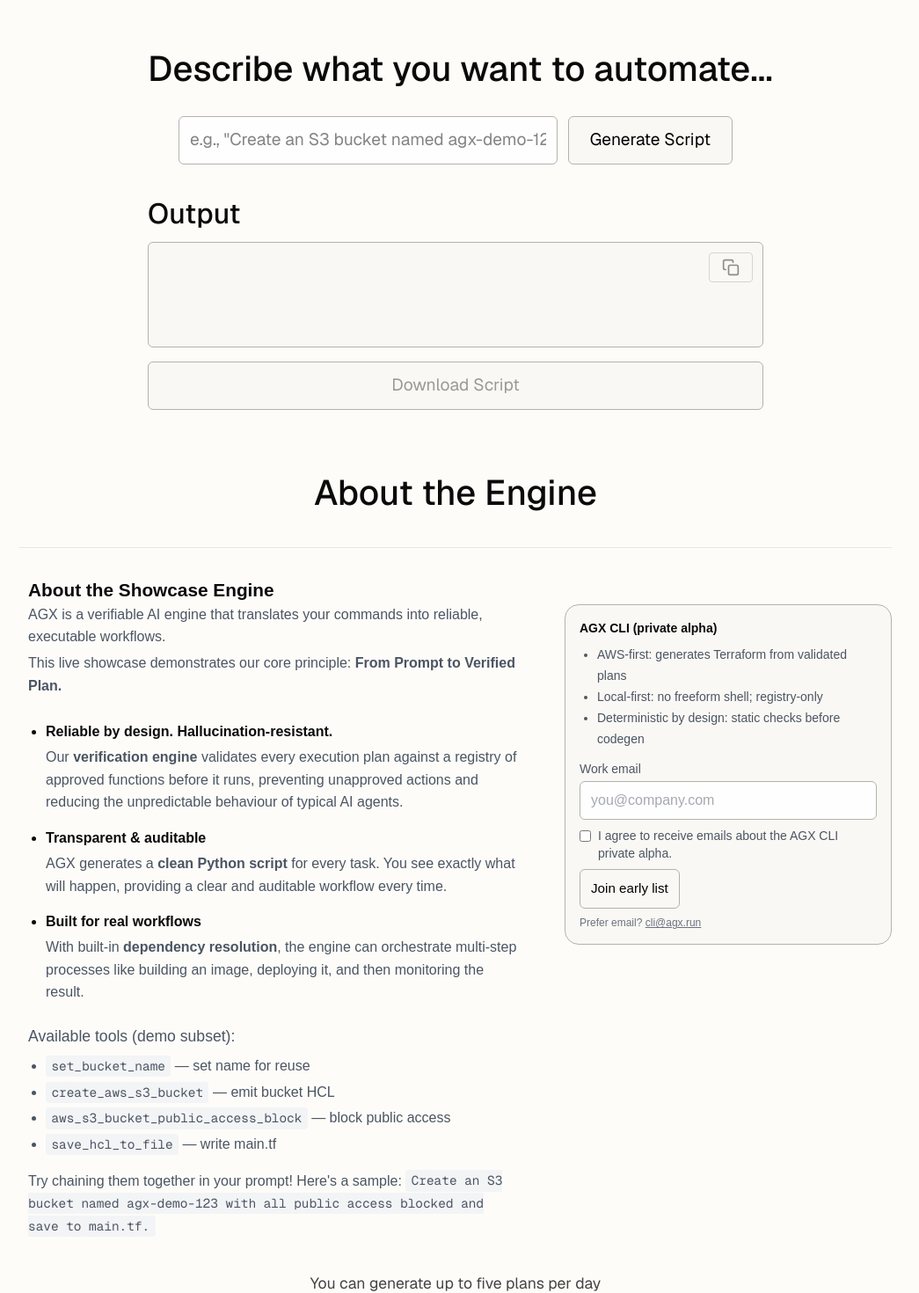
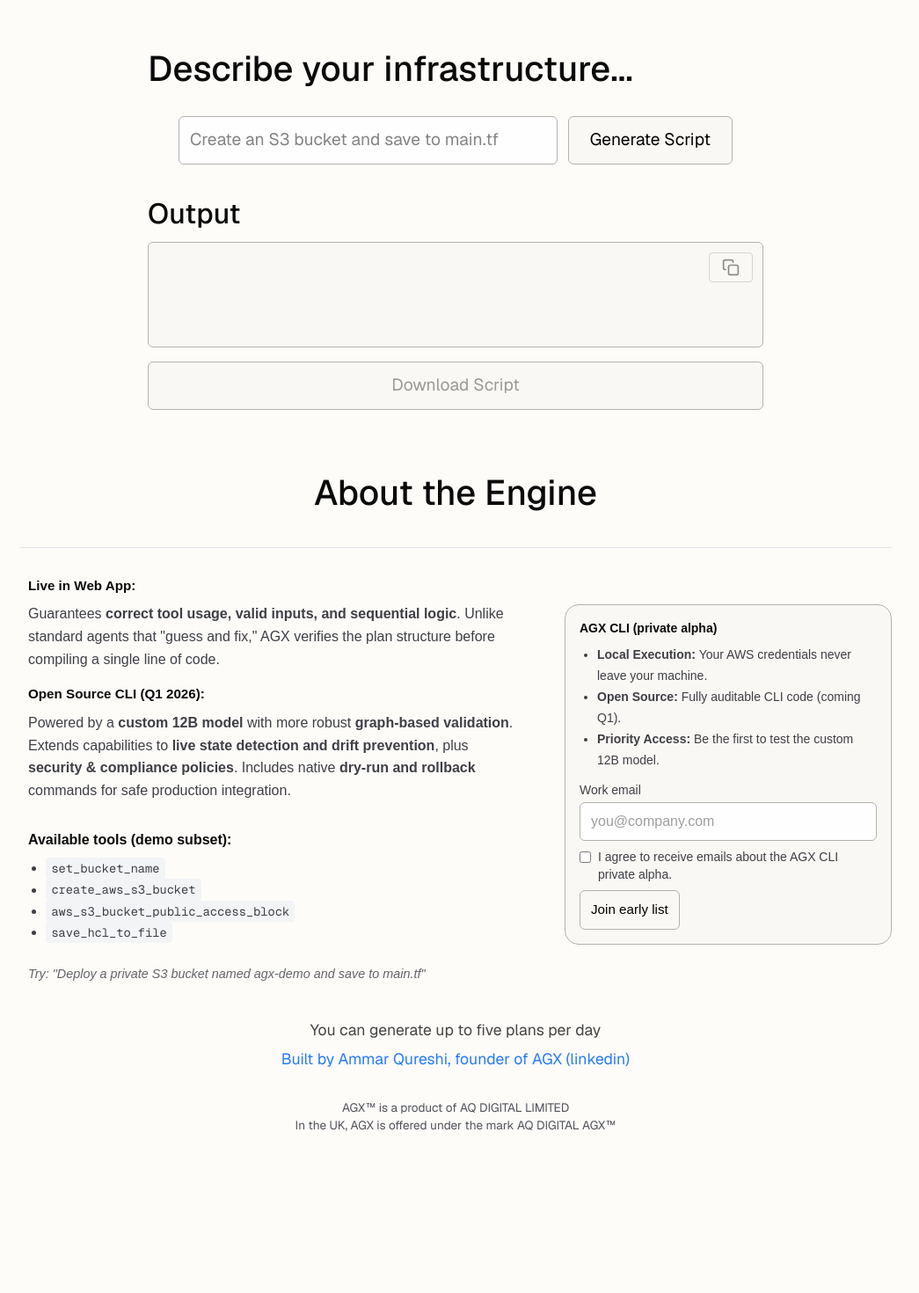
Before and after one commit to AmmarQuresh1/AGX, a Next.js app in the folder agx_frontend/: page / in a window 1280 px wide. Shown: the part 600-2070 px from the top of the page at 88% size, without its empty margins (122-1167 px from the left). After the commit the page ends 1954 px from the top, so only its background shows below. Built offline with nearby package versions, Linux system fonts and the light colour scheme.

Commit message:
update frontend copy to better describe future of engine and current capabilities

```diff
--- a/agx_frontend/app/globals.css
+++ b/agx_frontend/app/globals.css
@@ -7,8 +7,8 @@
   --surface: #faf8f4;      /* cards / subtle backgrounds */
   --border: #b3b2ae;       /* soft border color */
   --accent: #E0DBD1;       /* highlight / accent bg */
-  --muted: #6b7280;        /* muted text */
-  --subtle: #4b5563;       /* secondary text */
+  --muted: #52525b;        /* muted text - darker from #6b7280 */
+  --subtle: #3f3f46;       /* secondary text - darker from #4b5563 */
   --code-surface: #f9f8f5; /* code block background */
 }
 
@@ -86,7 +86,7 @@
   max-width: 600px;
 }
 .hero-sub {
-  font-size: 1.1rem;
+  font-size: 0.9rem;
   color: var(--muted);
   margin: 0 auto 48px auto;
   margin-top: -24px;
--- a/agx_frontend/app/layout.tsx
+++ b/agx_frontend/app/layout.tsx
@@ -14,8 +14,8 @@
 });
 
 export const metadata: Metadata = {
-  title: "AGX: The Verifiable AI Workflow Engine for DevOps",
-  description: "AGX is a verifiable AI engine that translates natural language into reliable DevOps workflows by statically analysing execution plans. Zero hallucinations, guaranteed.",
+  title: "AGX | Neurosymbolic AI for Verified Terraform",
+  description: "Generate safe, deterministic Terraform for AWS. AGX uses static verification and a compiler architecture to guarantee plan correctness, eliminating hallucinations.",
 };
 
 export default function RootLayout({
--- a/agx_frontend/app/page.tsx
+++ b/agx_frontend/app/page.tsx
@@ -44,9 +44,9 @@
     <div className="mt-8 rounded-2xl card">
       <h3 className="text-sm font-semibold">AGX CLI (private alpha)</h3>
       <ul className="mt-2 list-disc pl-5 text-sm leading-6 text-subtle">
-        <li>AWS-first: generates Terraform from validated plans</li>
-        <li>Local-first: no freeform shell; registry-only</li>
-        <li>Deterministic by design: static checks before codegen</li>
+        <li><strong>Local Execution:</strong> Your AWS credentials never leave your machine.</li>
+        <li><strong>Open Source:</strong> Fully auditable CLI code (coming Q1).</li>
+        <li><strong>Priority Access:</strong> Be the first to test the custom 12B model.</li>
       </ul>
 
       <form onSubmit={handleSubmit} className="mt-3" style={{ display: "grid", gap: 8 }}>
@@ -91,16 +91,6 @@
           </p>
         )}
       </form>
-
-    <p className="mt-2 text-xs text-muted">
-        Prefer email?{" "}
-        <a
-          className="underline"
-          href="mailto:cli@agx.run?subject=AGX%20CLI%20(private%20alpha)%20%E2%80%94%20early%20access&body=Hi%20Ammar,%0A%0AMy%20AWS%20stack%3A%0AInfra%20to%20automate%3A%0ATerraform%20workflow%3A%0A%0AThanks!"
-        >
-          cli@agx.run
-        </a>
-      </p>
     </div>
   );
 }
@@ -205,16 +195,15 @@
 
         {/* Hero Section */}
         <div className="hero">
-          {/* This is now the single, correct H1 for the page */}
           <h1 className="hero-title">
-            From Prompt to Verified DevOps Automation
+            From Prompt to Verified Terraform
           </h1>
           <p className="hero-lead">
-            AGX generates structured JSON plans, validates them against a pre‑vetted function library, then compiles them into executable code.
+            AGX applies static verification to guarantee LLM plan correctness, resulting in safe code generation that outperforms agentic approaches.
           </p>
-          <p className="hero-sub">
-            Live demo: natural‑language prompt → JSON plan → validator check → compiled script.
-          </p>
+            <p className="hero-sub">
+            This web app shows an early prototype version of the engine. An updated version with advanced features will power an open-source CLI (Q1 2026).
+            </p>
           <button
             onClick={() => {
               const toolSection = document.getElementById('tool-section');
@@ -224,14 +213,14 @@
             }}
             className="cta-btn"
           >
-            Try the Live Showcase
+            Try the Web Demo
           </button>
         </div>
 
         {/* Tool Section */}
         <div id="tool-section">
           <h2 className="whitespace-normal md:whitespace-nowrap" style={{ marginBottom: 24 }}>
-            Describe what you want to automate...
+            Describe your infrastructure...
           </h2>
 
           {/* Responsive form container */}
@@ -240,7 +229,7 @@
               <input
                 value={prompt}
                 onChange={(e) => setPrompt(e.target.value)}
-                placeholder={'e.g., "Create an S3 bucket named agx-demo-123 with all public access blocked and save to main.tf"'}
+                placeholder={"Create an S3 bucket and save to main.tf"}
                 className="prompt-input input"
                 style={{ padding: 12, fontSize: "1.2rem" }}
               />
@@ -267,9 +256,9 @@
               className="pre-box"
             >
               {downloading && processingStep > 0 ? (
-                processingStep === 1 ? "[1/3] Generating JSON plan…" :
-                processingStep === 2 ? "[2/3] Validating plan against function registry…" :
-                "[3/3] Compiling verified Python script…"
+                processingStep === 1 ? "[1/3] Generating plan…" :
+                processingStep === 2 ? "[2/3] Validating plan correctness…" :
+                "[3/3] Compiling into runnable script…"
               ) : result}
             </pre>
             <button
@@ -328,60 +317,36 @@
           >
             {/* Left Column: About the Showcase Engine */}
             <div style={{ flex: 1.5, paddingLeft: 10 }}>
-              <h3 style={{ marginTop: 0, fontSize: "1.3rem", fontWeight: 600 }}>About the Showcase Engine</h3>
-              <p className="text-subtle" style={{ lineHeight: 1.6 }}>
-                AGX is a verifiable AI engine that translates your commands into reliable, executable workflows.
-              </p>
-              <p className="text-subtle" style={{ lineHeight: 1.6, marginTop: 4, marginBottom: 4 }}>
-                This live showcase demonstrates our core principle: <strong>From Prompt to Verified Plan.</strong>
-              </p>
-              <br />
-              <ul style={{ paddingLeft: "1.25rem", listStyle: "disc" }}>
-                <li style={{ marginBottom: "1rem" }}>
-                  <strong>Reliable by design. Hallucination‑resistant.</strong>
-          <p className="text-subtle" style={{ margin: "0.25em 0", lineHeight: 1.6 }}>
-                    Our <strong>verification engine</strong> validates every execution plan against a
-                    registry of approved functions before it runs, preventing unapproved actions and
-                    reducing the unpredictable behaviour of typical AI agents.
-                  </p>
-                </li>
-                <li style={{ marginBottom: "1rem" }}>
-                  <strong>Transparent & auditable</strong>
-          <p className="text-subtle" style={{ margin: "0.25em 0", lineHeight: 1.6 }}>
-                    AGX generates a <strong>clean Python script</strong> for every task. You see
-                    exactly what will happen, providing a clear and auditable
-                    workflow every time.
-                  </p>
-                </li>
-                <li>
-                  <strong>Built for real workflows</strong>
-          <p className="text-subtle" style={{ margin: "0.25em 0", lineHeight: 1.6 }}>
-                    With built-in <strong>dependency resolution</strong>, the engine can orchestrate
-                    multi-step processes like building an image, deploying it, and
-                    then monitoring the result.
-                  </p>
-                </li>
+
+              <div style={{ marginBottom: "2rem" }}>
+                <h4 style={{ fontSize: "0.95rem", fontWeight: 600, color: "var(--foreground)", marginBottom: "0.5rem" }}>
+                  Live in Web App:
+                </h4>
+                <p className="text-subtle" style={{ lineHeight: 1.6, marginBottom: "1rem" }}>
+                  Guarantees <strong>correct tool usage, valid inputs, and sequential logic</strong>. Unlike standard agents that "guess and fix,"
+                  AGX verifies the plan structure before compiling a single line of code.
+                </p>
+
+                <h4 style={{ fontSize: "0.95rem", fontWeight: 600, color: "var(--foreground)", marginBottom: "0.5rem" }}>
+                  Open Source CLI (Q1 2026):
+                </h4>
+                <p className="text-subtle" style={{ lineHeight: 1.6 }}>
+                  Powered by a <strong>custom 12B model</strong> with more robust <strong>graph-based validation</strong>.
+                  Extends capabilities to <strong>live state detection and drift prevention</strong>, plus <strong>security & compliance policies</strong>.
+                  Includes native <strong>dry-run and rollback</strong> commands for safe production integration.
+                </p>
+              </div>
+
+              <h4 style={{ fontSize: "1rem", fontWeight: 600, marginBottom: "0.5rem" }}>Available tools (demo subset):</h4>
+              <ul style={{ paddingLeft: "1.25rem", listStyle: "disc", lineHeight: 1.6, fontSize: "0.95rem" }} className="text-subtle">
+                <li><code>set_bucket_name</code></li>
+                <li><code>create_aws_s3_bucket</code></li>
+                <li><code>aws_s3_bucket_public_access_block</code></li>
+                <li><code>save_hcl_to_file</code></li>
               </ul>
 
-        <h4 style={{ marginTop: "1.5rem", marginBottom: "0.5rem", fontSize: "1.1rem" }} className="text-subtle">Available tools (demo subset):</h4>
-        <ul style={{ paddingLeft: "1.25rem", listStyle: "disc", lineHeight: 1.6 }} className="text-subtle">
-                <li style={{ marginBottom: "0.25rem" }}><code>set_bucket_name</code> — set name for reuse</li>
-                <li style={{ marginBottom: "0.25rem" }}><code>create_aws_s3_bucket</code> — emit bucket HCL</li>
-                <li style={{ marginBottom: "0.25rem" }}><code>aws_s3_bucket_public_access_block</code> — block public access</li>
-                <li style={{ marginBottom: "0.25rem" }}><code>save_hcl_to_file</code> — write main.tf</li>
-              </ul>
-        <p className="text-subtle" style={{ lineHeight: 1.6, marginTop: "1rem" }}>
-                Try chaining them together in your prompt! Here's a sample:{" "}
-                <code
-                  style={{
-                    backgroundColor: "#f3f4f6",
-                    padding: "0.2rem 0.4rem",
-                    borderRadius: "4px",
-                    fontSize: "0.9em",
-                  }}
-                >
-                  Create an S3 bucket named agx-demo-123 with all public access blocked and save to main.tf.
-                </code>
+              <p className="text-subtle" style={{ fontSize: "0.9rem", marginTop: "1.5rem", fontStyle: "italic", opacity: 0.8 }}>
+                Try: "Deploy a private S3 bucket named agx-demo and save to main.tf"
               </p>
             </div>
             {/* Right Column: The Future */}
```
